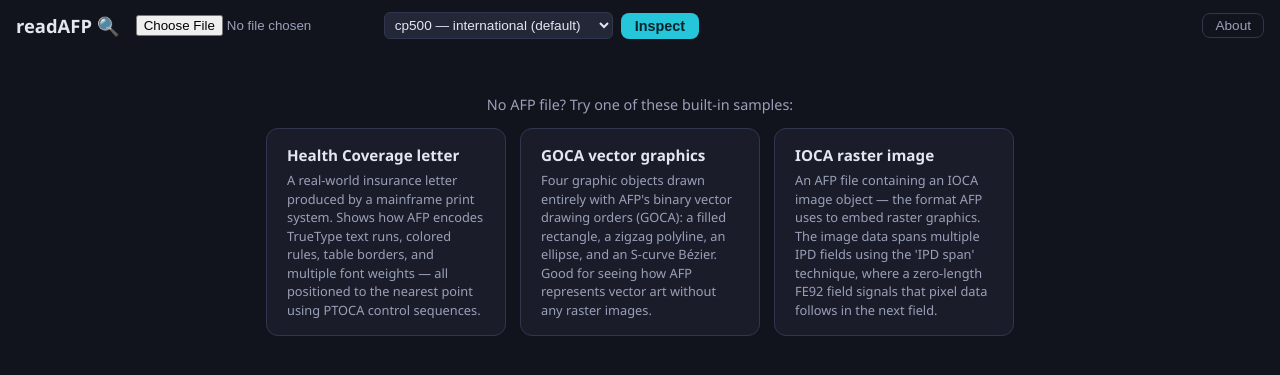
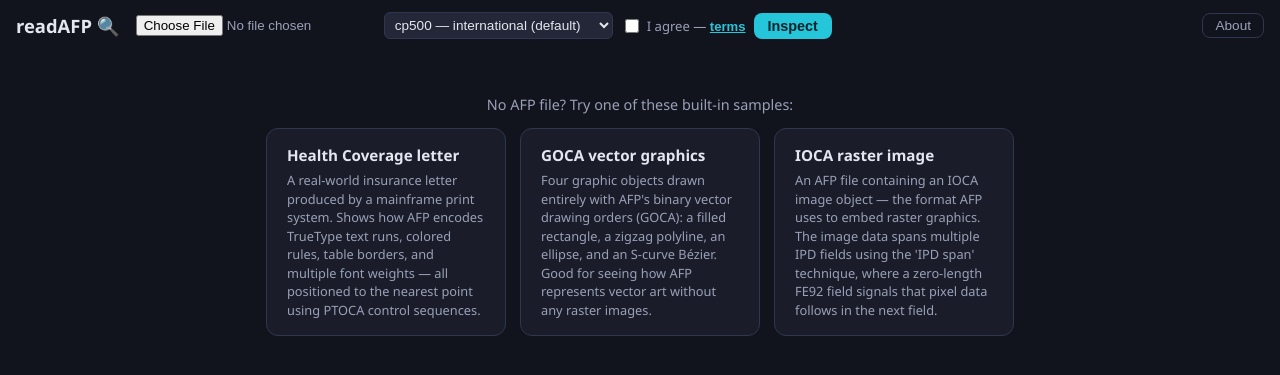
Before and after one commit to bone1966/readAFP, a Flask app: page / in a window 1280 px wide. Shown: the top 375 px of the page. Run offline with Flask 3, Linux system fonts and the light colour scheme; some libraries are stand-ins or nearby versions.

Commit message:
feat(ui): add agree-to-terms checkbox on the inspect form
Users must tick "I agree" before submitting an AFP file. HTML5 required
enforces it without JavaScript. Clicking "terms" opens the About modal
(MIT License, processing disclosure). IP collection skipped.

Co-Authored-By: Claude Sonnet 4.6 <noreply@anthropic.com>

```diff
--- a/src/readafp/templates/index.html
+++ b/src/readafp/templates/index.html
@@ -152,6 +152,15 @@
     }
     @keyframes runflash { 50% { opacity: 0.2; } }
     .render-note { color: #aab0c6; font-size: 0.8rem; }
+    .agree-label {
+      display: flex; align-items: center; gap: 5px;
+      color: var(--dim); font-size: 0.82rem; white-space: nowrap; cursor: pointer;
+    }
+    .agree-label input[type=checkbox] { accent-color: var(--accent); width: 14px; height: 14px; }
+    .link-btn {
+      background: none; border: none; padding: 0; cursor: pointer;
+      color: var(--accent); font-size: 0.82rem; text-decoration: underline;
+    }
     .btn-ghost {
       background: transparent; border: 1px solid var(--border); color: var(--dim);
       font-weight: 500; font-size: 0.85rem; padding: 4px 12px;
@@ -194,6 +203,10 @@
         <option value="{{ value }}"{{ " selected" if value == codepage }}>{{ label }}</option>
         {% endfor %}
       </select>
+      <label class="agree-label" title="Uploaded files are processed in-memory and not stored on the server">
+        <input type="checkbox" name="agree" required>
+        <span>I agree — <button type="button" class="link-btn" id="agree-terms">terms</button></span>
+      </label>
       <button type="submit">Inspect</button>
     </form>
     {% if fields %}
@@ -530,7 +543,9 @@
     const aboutBtn = document.getElementById("about-btn");
     const aboutDlg = document.getElementById("about-dlg");
     const aboutClose = document.getElementById("about-close");
-    aboutBtn.addEventListener("click", () => aboutDlg.showModal());
+    function openAbout() { aboutDlg.showModal(); }
+    aboutBtn.addEventListener("click", openAbout);
+    document.getElementById("agree-terms").addEventListener("click", openAbout);
     aboutClose.addEventListener("click", () => aboutDlg.close());
     aboutDlg.addEventListener("click", (e) => { if (e.target === aboutDlg) aboutDlg.close(); });
   </script>
```
